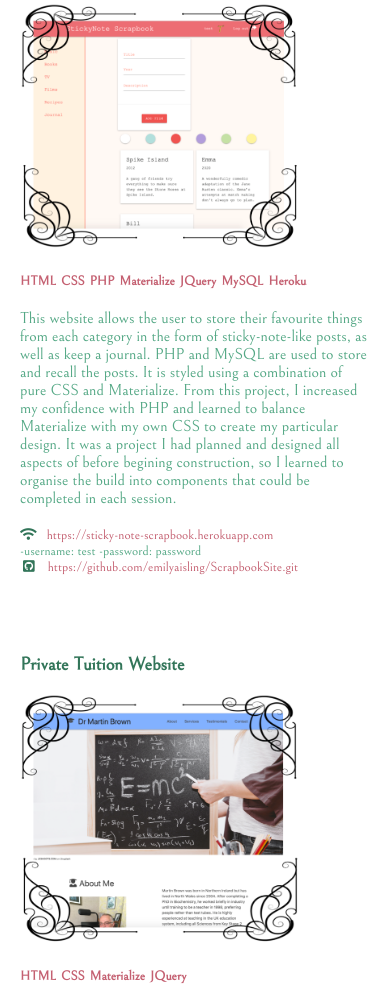
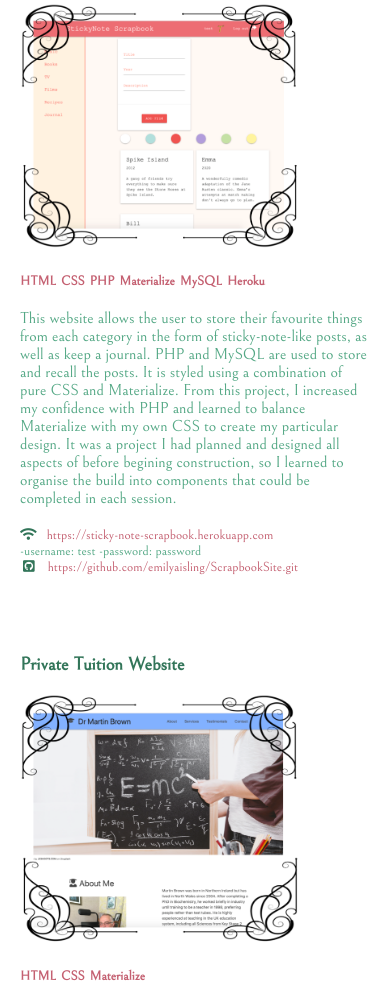
Before and after one commit to emilyaisling/EmilyBrown, a plain HTML site: page projects.html in a window 390 px wide. Shown: the part 228-1224 px from the top of the page. Drawn offline with Linux system fonts and the light colour scheme.

Commit message:
mobile fix

```diff
--- a/projects.html
+++ b/projects.html
@@ -27,7 +27,6 @@
                     <li>CSS</li>
                     <li>PHP</li>
                     <li>Materialize</li>
-                    <li>JQuery</li>
                     <li>MySQL</li>
                     <li>Heroku</li>
                 </ul>
@@ -52,7 +51,6 @@
                     <li>HTML</li>
                     <li>CSS</li>
                     <li>Materialize</li>
-                    <li>JQuery</li>
                 </ul>
                 <p>A live website, used by a private science tutor to promote his business. Styled mostly
                     with Materialize; supplemented with pure CSS. The process of developing this website
```
